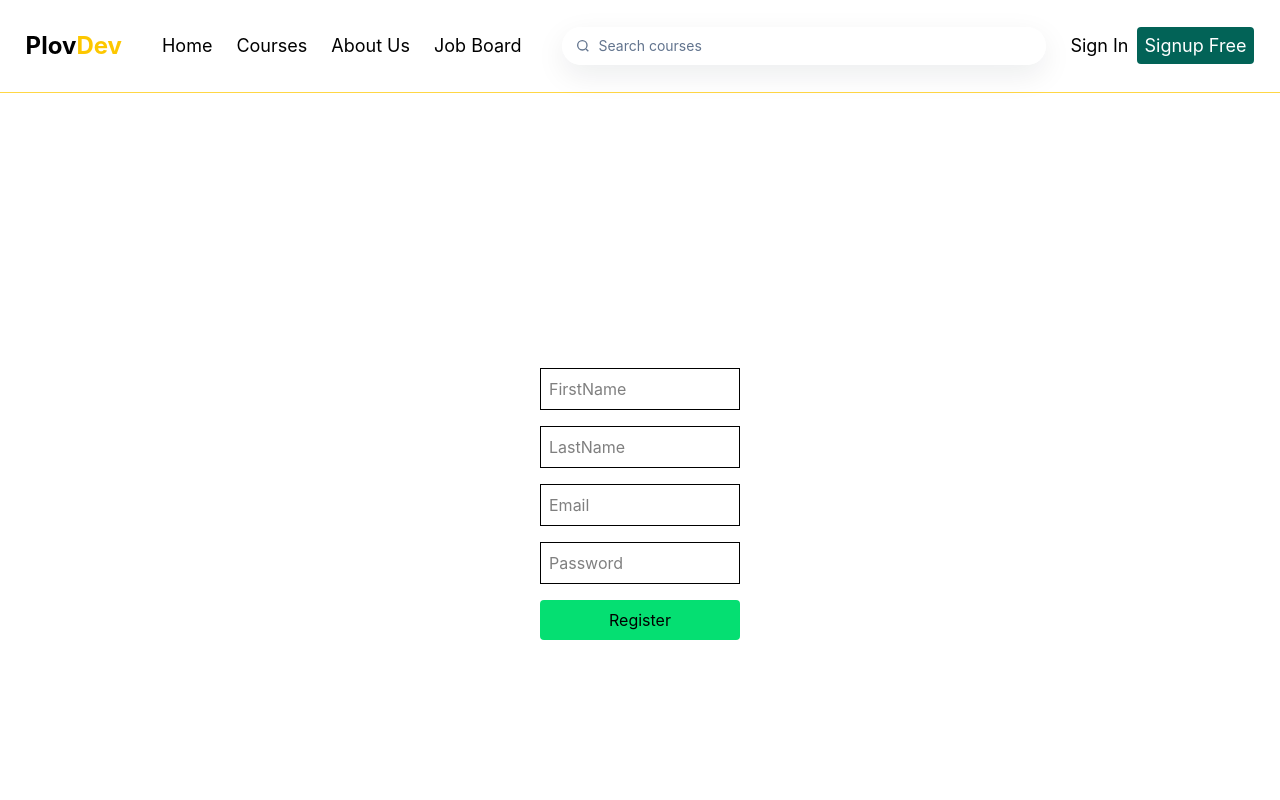
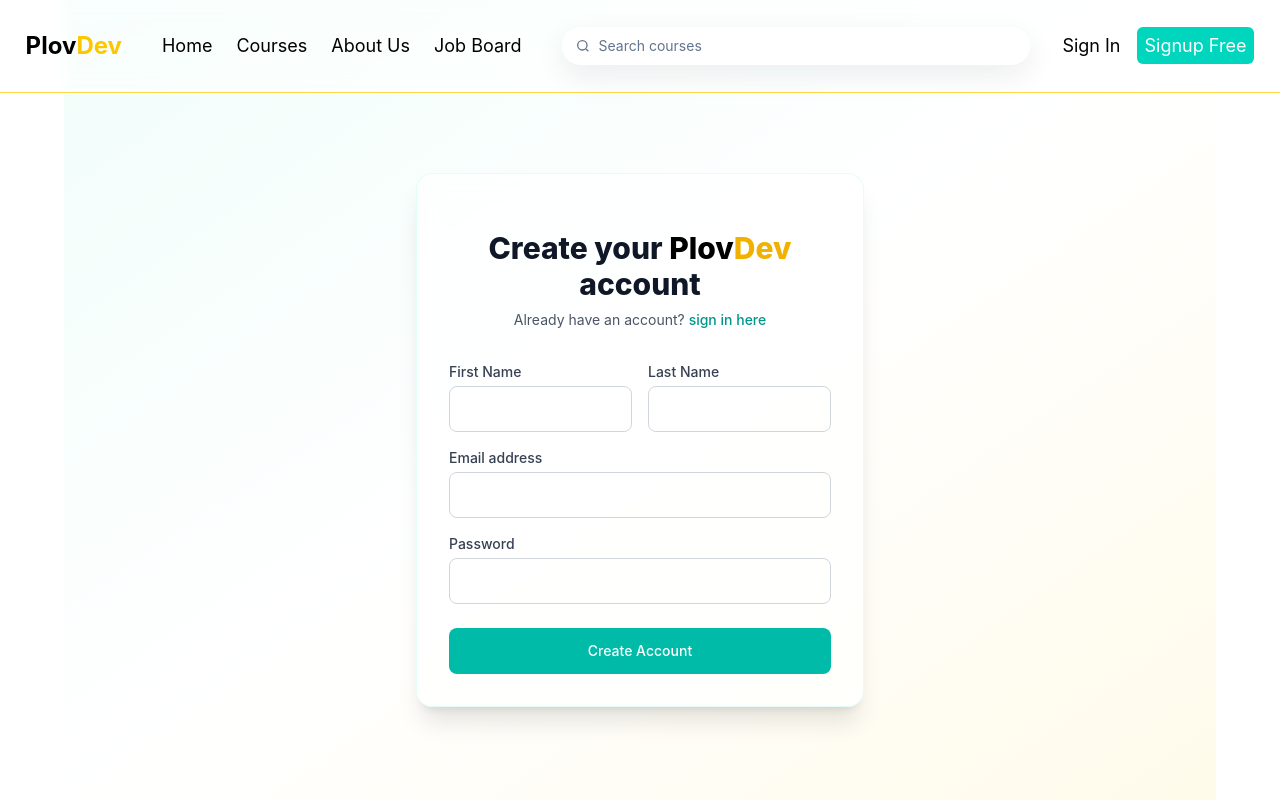
Before and after one commit to UdomHorn/PlovDevTestingAPI, a React (Vite) app in the folder Frontend/: page /signup in a window 1280 px wide. Shown: the top 800 px of the page. Built offline with nearby package versions, Linux system fonts and the light colour scheme.

Commit message:
design register page

```diff
--- a/Frontend/src/layout/NavbarBeforeLogin.jsx
+++ b/Frontend/src/layout/NavbarBeforeLogin.jsx
@@ -62,8 +62,8 @@
                     <Search searchTerm={searchTerm} setSearchTerm={setSearchTerm} setHasTyped={setHasTyped} />
 
                     <div className='flex items-center gap-2'>
-                        <div className=' max-md:hidden'><NavLink to="/login" className='hover:text-teal-500  duration-200'>Sign In</NavLink></div>
-                        <div className=' max-md:hidden'><NavLink to="/signup" className='hover:text-white text-white  bg-teal-400 rounded-md active:text-black p-2 duration-200'>
+                        <div className=' max-md:hidden'><NavLink to="/login" className={({ isActive }) => `rounded-md p-2 duration-200 ${isActive ? 'bg-teal-400 text-white' : 'hover:text-teal-500'}`}>Sign In</NavLink></div>
+                        <div className=' max-md:hidden'><NavLink to="/signup" className={({ isActive }) => `rounded-md p-2 duration-200 ${isActive ? 'bg-teal-400 text-white hover:text-white' : location.pathname === '/login' ? 'text-black hover:text-teal-500' : 'bg-teal-400 text-white hover:text-white'}`}>
                             Signup Free</NavLink></div>
                         <div className='lg:hidden h-[40px] w-[52px]  justify-center flex items-center' onClick={() => IsmenuOpen(!menuOpen)}>  <IoMenu />
                         </div>
@@ -78,8 +78,8 @@
                     <li className=''><NavLink to="/aboutus" onClick={() => IsmenuOpen(false)} className={({ isActive }) => `hover:text-teal-500 duration-200 ${isActive ? 'text-[#026357]' : ''}`}>About Us</NavLink></li>
                     <li className=''><NavLink to="/jobboard" onClick={() => IsmenuOpen(false)} className={({ isActive }) => `hover:text-teal-500 duration-200 ${isActive ? 'text-[#026357]' : ''}`}>Job Board</NavLink> </li>
 
-                    <div className=' md:hidden mt-12'><NavLink to="/login" className='hover:text-teal-500  duration-200'>Sign In</NavLink></div>
-                    <div className=' md:hidden mt-4'><NavLink to="/signup" className='hover:text-white text-white  bg-teal-400 rounded-md active:text-black p-2 duration-200'>
+                    <div className=' md:hidden mt-12'><NavLink to="/login" className={({ isActive }) => `rounded-md p-2 duration-200 ${isActive ? 'bg-teal-400 text-white' : 'hover:text-teal-500'}`}>Sign In</NavLink></div>
+                    <div className=' md:hidden mt-4'><NavLink to="/signup" className={({ isActive }) => `rounded-md p-2 duration-200 ${isActive ? 'bg-teal-400 text-white hover:text-white' : location.pathname === '/login' ? 'text-black hover:text-teal-500' : 'bg-teal-400 text-white hover:text-white'}`}>
                         Signup Free</NavLink></div>
                 </ul>
             </div>
--- a/Frontend/src/pages/public/Loginpage.jsx
+++ b/Frontend/src/pages/public/Loginpage.jsx
@@ -6,10 +6,29 @@
   const [password, setPassword] = useState('')
   const [error, setError] = useState('')
   const [loading, setLoading] = useState(false)
+  const [fieldErrors, setFieldErrors] = useState({})
   const navigate = useNavigate()
+
+  const validate = () => {
+    const errors = {}
+    if (!email.trim()) errors.email = 'Email is required'
+    if (!password.trim()) errors.password = 'Password is required'
+    return errors
+  }
+
+  const handleBlur = (fieldName, value) => {
+    if (!value.trim()) {
+      setFieldErrors(prev => ({ ...prev, [fieldName]: `${fieldName === 'email' ? 'Email' : 'Password'} is required` }))
+    }
+  }
 
   const handleSubmit = async (e) => {
     e.preventDefault()
+
+    const errors = validate()
+    setFieldErrors(errors)
+    if (Object.keys(errors).length > 0) return
+
     setLoading(true)
     setError('')
 
@@ -66,8 +85,8 @@
           </div>
         )}
 
-        <form className="mt-8 space-y-6" onSubmit={handleSubmit}>
-          <div className="rounded-md shadow-sm space-y-4">
+        <form className="mt-8 space-y-6" onSubmit={handleSubmit} noValidate>
+          <div className=" space-y-4">
             <div>
               <label htmlFor="email-address" className="block text-sm font-medium text-gray-700 mb-1">
                 Email address
@@ -77,12 +96,12 @@
                 name="email"
                 type="email"
                 autoComplete="email"
-                required
                 value={email}
-                onChange={(e) => setEmail(e.target.value)}
-                className="appearance-none relative block w-full px-3 py-3 border border-gray-300 rounded-lg placeholder-gray-400 text-gray-900 focus:outline-none focus:ring-2 focus:ring-teal-500 focus:border-teal-500 sm:text-sm transition-all duration-200"
-                placeholder="you@example.com"
+                onChange={(e) => { setEmail(e.target.value); setFieldErrors(prev => ({ ...prev, email: '' })) }}
+                onBlur={(e) => handleBlur('email', e.target.value)}
+                className={`appearance-none relative block w-full px-3 py-3 border ${fieldErrors.email ? 'border-red-500' : 'border-gray-300'} rounded-lg text-gray-900 focus:outline-none focus:ring-2 ${fieldErrors.email ? 'focus:ring-red-500 focus:border-red-500' : 'focus:ring-teal-500 focus:border-teal-500'} sm:text-sm transition-all duration-200`}
               />
+              {fieldErrors.email && <p className="mt-1 text-sm text-red-600">{fieldErrors.email}</p>}
             </div>
             <div>
               <label htmlFor="password" className="block text-sm font-medium text-gray-700 mb-1">
@@ -93,12 +112,12 @@
                 name="password"
                 type="password"
                 autoComplete="current-password"
-                required
                 value={password}
-                onChange={(e) => setPassword(e.target.value)}
-                className="appearance-none relative block w-full px-3 py-3 border border-gray-300 rounded-lg placeholder-gray-400 text-gray-900 focus:outline-none focus:ring-2 focus:ring-teal-500 focus:border-teal-500 sm:text-sm transition-all duration-200"
-                placeholder="••••••••"
+                onChange={(e) => { setPassword(e.target.value); setFieldErrors(prev => ({ ...prev, password: '' })) }}
+                onBlur={(e) => handleBlur('password', e.target.value)}
+                className={`appearance-none relative block w-full px-3 py-3 border ${fieldErrors.password ? 'border-red-500' : 'border-gray-300'} rounded-lg text-gray-900 focus:outline-none focus:ring-2 ${fieldErrors.password ? 'focus:ring-red-500 focus:border-red-500' : 'focus:ring-teal-500 focus:border-teal-500'} sm:text-sm transition-all duration-200`}
               />
+              {fieldErrors.password && <p className="mt-1 text-sm text-red-600">{fieldErrors.password}</p>}
             </div>
           </div>
 
--- a/Frontend/src/pages/public/Register.jsx
+++ b/Frontend/src/pages/public/Register.jsx
@@ -1,18 +1,27 @@
-import React from 'react'
-import { useEffect,useState } from 'react'
-import Userform from '../../components/users/Userform'
+import React, { useState } from 'react'
+import { Link, useNavigate } from 'react-router-dom'
 
 const Register = () => {
-
   const [form, setForm] = useState({
     firstName: "",
     lastName: "",
     email: "",
-       password:"",
+    password: "",
   })
   const [loading, setLoading] = useState(false)
   const [message, setMessage] = useState("")
+  const [isSuccess, setIsSuccess] = useState(false)
+  const [fieldErrors, setFieldErrors] = useState({})
+  const navigate = useNavigate()
 
+  const validate = () => {
+    const errors = {}
+    if (!form.firstName.trim()) errors.firstName = 'First name is required'
+    if (!form.lastName.trim()) errors.lastName = 'Last name is required'
+    if (!form.email.trim()) errors.email = 'Email is required'
+    if (!form.password.trim()) errors.password = 'Password is required'
+    return errors
+  }
 
   // Handle form input change
   const handleChange = (e) => {
@@ -21,12 +30,30 @@
       ...prevForm,
       [name]: value
     }))
+    // Clear field error when user types
+    setFieldErrors(prev => ({ ...prev, [name]: '' }))
   }
+
+  // Handle blur - show error when user leaves an empty field
+  const fieldLabels = { firstName: 'First name', lastName: 'Last name', email: 'Email', password: 'Password' }
+  const handleBlur = (e) => {
+    const { name, value } = e.target
+    if (!value.trim()) {
+      setFieldErrors(prev => ({ ...prev, [name]: `${fieldLabels[name]} is required` }))
+    }
+  }
+
   // Handle form submission
   const handleSubmit = async (e) => {
-    e.preventDefault() // Prevent page reload
+    e.preventDefault()
+
+    const errors = validate()
+    setFieldErrors(errors)
+    if (Object.keys(errors).length > 0) return
+
     setLoading(true)
     setMessage("")
+    setIsSuccess(false)
 
     try {
       const res = await fetch("/api/user", {
@@ -40,45 +67,150 @@
       const data = await res.json()
 
       if (res.ok) {
-        setMessage("✅ You register successfully!")
-        // Reset form
+        setIsSuccess(true)
+        setMessage("Account created successfully! Redirecting to login...")
         setForm({
           firstName: "",
           lastName: "",
           email: "",
-          password:""
+          password: ""
         })
+        // Redirect to login after 2 seconds
+        setTimeout(() => {
+          navigate('/login')
+        }, 2000)
       } else {
-        setMessage("❌ Error: " + data.message)
+        setIsSuccess(false)
+        setMessage(data.message || "Registration failed. Please try again.")
       }
     } catch (error) {
       console.error("Error submitting form:", error)
-      setMessage("❌ Error submitting form")
+      setIsSuccess(false)
+      setMessage("Connection error. Please check if the server is running.")
     } finally {
       setLoading(false)
     }
   }
 
   return (
-    <div className=' w-[300px]m-[auto] p-[auto] pt-80 flex justify-center'>
+    <div className="min-h-screen flex items-center justify-center bg-gradient-to-br from-teal-50 via-white to-amber-50 py-12 px-4 sm:px-6 lg:px-8 pt-32">
+      <div className="max-w-md w-full space-y-8 bg-white/70 backdrop-blur-md p-8 rounded-2xl shadow-xl border border-teal-100/50 transition-all duration-300 hover:shadow-2xl">
         <div>
-         <Userform
-        form={form}
-        onChange={handleChange}
-        onSubmit={handleSubmit}
-    />
-    <div className=''>
-        {message && <p className='m-12 text-lg font-bold'>{message}</p>}
-        {loading && <p className='m-12'>Loading...</p>}
+          <h2 className="mt-6 text-center text-3xl font-extrabold text-gray-900">
+            Create your <span className="text-black">Plov</span><span className="text-yellow-500">Dev</span> account
+          </h2>
+          <p className="mt-2 text-center text-sm text-gray-600">
+            Already have an account?{' '}
+            <Link to="/login" className="font-medium text-teal-600 hover:text-teal-500 transition-colors duration-200">
+              sign in here
+            </Link>
+          </p>
         </div>
 
+        {message && (
+          <div className={`${isSuccess ? 'bg-green-50 border-green-400' : 'bg-red-50 border-red-400'} border-l-4 p-4 rounded-md`}>
+            <div className="flex">
+              <div className="flex-shrink-0">
+                <span className={isSuccess ? 'text-green-400' : 'text-red-400'}>{isSuccess ? '✅' : '⚠️'}</span>
+              </div>
+              <div className="ml-3">
+                <p className={`text-sm ${isSuccess ? 'text-green-700' : 'text-red-700'}`}>{message}</p>
+              </div>
+            </div>
+          </div>
+        )}
+
+        <form className="mt-8 space-y-6" onSubmit={handleSubmit} noValidate>
+          <div className=" space-y-4">
+            <div className="grid grid-cols-2 gap-4">
+              <div>
+                <label htmlFor="firstName" className="block text-sm font-medium text-gray-700 mb-1">
+                  First Name
+                </label>
+                <input
+                  id="firstName"
+                  name="firstName"
+                  type="text"
+                  value={form.firstName}
+                  onChange={handleChange}
+                  onBlur={handleBlur}
+                  className={`appearance-none relative block w-full px-3 py-3 border ${fieldErrors.firstName ? 'border-red-500' : 'border-gray-300'} rounded-lg text-gray-900 focus:outline-none focus:ring-2 ${fieldErrors.firstName ? 'focus:ring-red-500 focus:border-red-500' : 'focus:ring-teal-500 focus:border-teal-500'} sm:text-sm transition-all duration-200`}
+                />
+                {fieldErrors.firstName && <p className="mt-1 text-sm text-red-600">{fieldErrors.firstName}</p>}
+              </div>
+              <div>
+                <label htmlFor="lastName" className="block text-sm font-medium text-gray-700 mb-1">
+                  Last Name
+                </label>
+                <input
+                  id="lastName"
+                  name="lastName"
+                  type="text"
+                  value={form.lastName}
+                  onChange={handleChange}
+                  onBlur={handleBlur}
+                  className={`appearance-none relative block w-full px-3 py-3 border ${fieldErrors.lastName ? 'border-red-500' : 'border-gray-300'} rounded-lg text-gray-900 focus:outline-none focus:ring-2 ${fieldErrors.lastName ? 'focus:ring-red-500 focus:border-red-500' : 'focus:ring-teal-500 focus:border-teal-500'} sm:text-sm transition-all duration-200`}
+                />
+                {fieldErrors.lastName && <p className="mt-1 text-sm text-red-600">{fieldErrors.lastName}</p>}
+              </div>
+            </div>
+            <div>
+              <label htmlFor="register-email" className="block text-sm font-medium text-gray-700 mb-1">
+                Email address
+              </label>
+              <input
+                id="register-email"
+                name="email"
+                type="email"
+                autoComplete="email"
+                value={form.email}
+                onChange={handleChange}
+                onBlur={handleBlur}
+                className={`appearance-none relative block w-full px-3 py-3 border ${fieldErrors.email ? 'border-red-500' : 'border-gray-300'} rounded-lg text-gray-900 focus:outline-none focus:ring-2 ${fieldErrors.email ? 'focus:ring-red-500 focus:border-red-500' : 'focus:ring-teal-500 focus:border-teal-500'} sm:text-sm transition-all duration-200`}
+              />
+              {fieldErrors.email && <p className="mt-1 text-sm text-red-600">{fieldErrors.email}</p>}
+            </div>
+            <div>
+              <label htmlFor="register-password" className="block text-sm font-medium text-gray-700 mb-1">
+                Password
+              </label>
+              <input
+                id="register-password"
+                name="password"
+                type="password"
+                value={form.password}
+                onChange={handleChange}
+                onBlur={handleBlur}
+                className={`appearance-none relative block w-full px-3 py-3 border ${fieldErrors.password ? 'border-red-500' : 'border-gray-300'} rounded-lg text-gray-900 focus:outline-none focus:ring-2 ${fieldErrors.password ? 'focus:ring-red-500 focus:border-red-500' : 'focus:ring-teal-500 focus:border-teal-500'} sm:text-sm transition-all duration-200`}
+              />
+              {fieldErrors.password && <p className="mt-1 text-sm text-red-600">{fieldErrors.password}</p>}
+            </div>
           </div>
 
-
-
-
+          <div>
+            <button
+              type="submit"
+              disabled={loading}
+              className="group relative w-full flex justify-center py-3 px-4 border border-transparent text-sm font-medium rounded-lg text-white bg-teal-500 hover:bg-teal-600 focus:outline-none focus:ring-2 focus:ring-offset-2 focus:ring-teal-500 transition-all duration-200 transform hover:-translate-y-[1px] active:translate-y-[1px]"
+            >
+              {loading ? (
+                <span className="flex items-center gap-2">
+                  <svg className="animate-spin h-5 w-5 text-white" fill="none" viewBox="0 0 24 24">
+                    <circle className="opacity-25" cx="12" cy="12" r="10" stroke="currentColor" strokeWidth="4" />
+                    <path className="opacity-75" fill="currentColor" d="M4 12a8 8 0 018-8V0C5.373 0 0 5.373 0 12h4zm2 5.291A7.962 7.962 0 014 12H0c0 3.042 1.135 5.824 3 7.938l3-2.647z" />
+                  </svg>
+                  Creating account...
+                </span>
+              ) : (
+                'Create Account'
+              )}
+            </button>
+          </div>
+        </form>
+      </div>
     </div>
   )
+
 }
 
 export default Register
```
Lines whose indentation alone changed are shown as unchanged.
